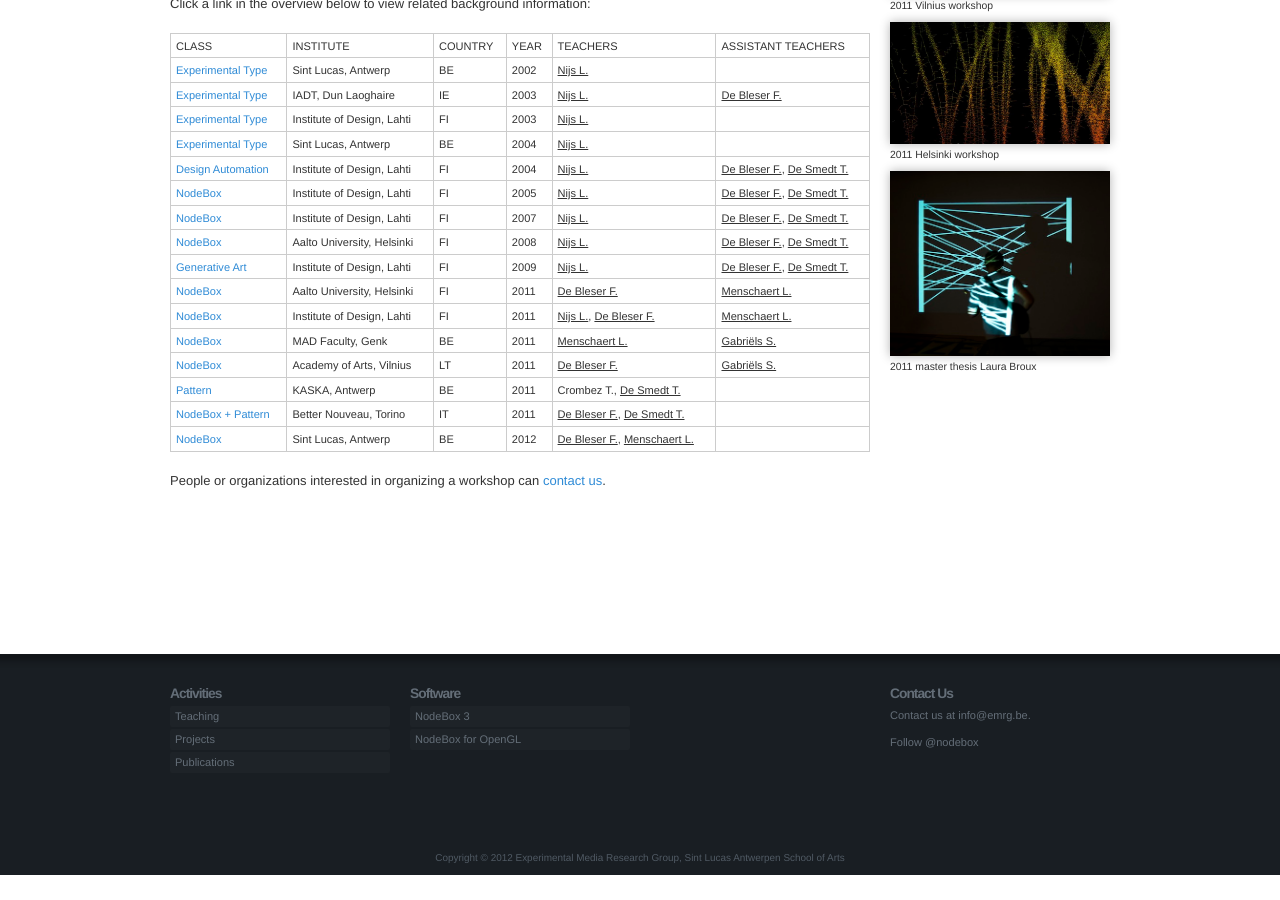
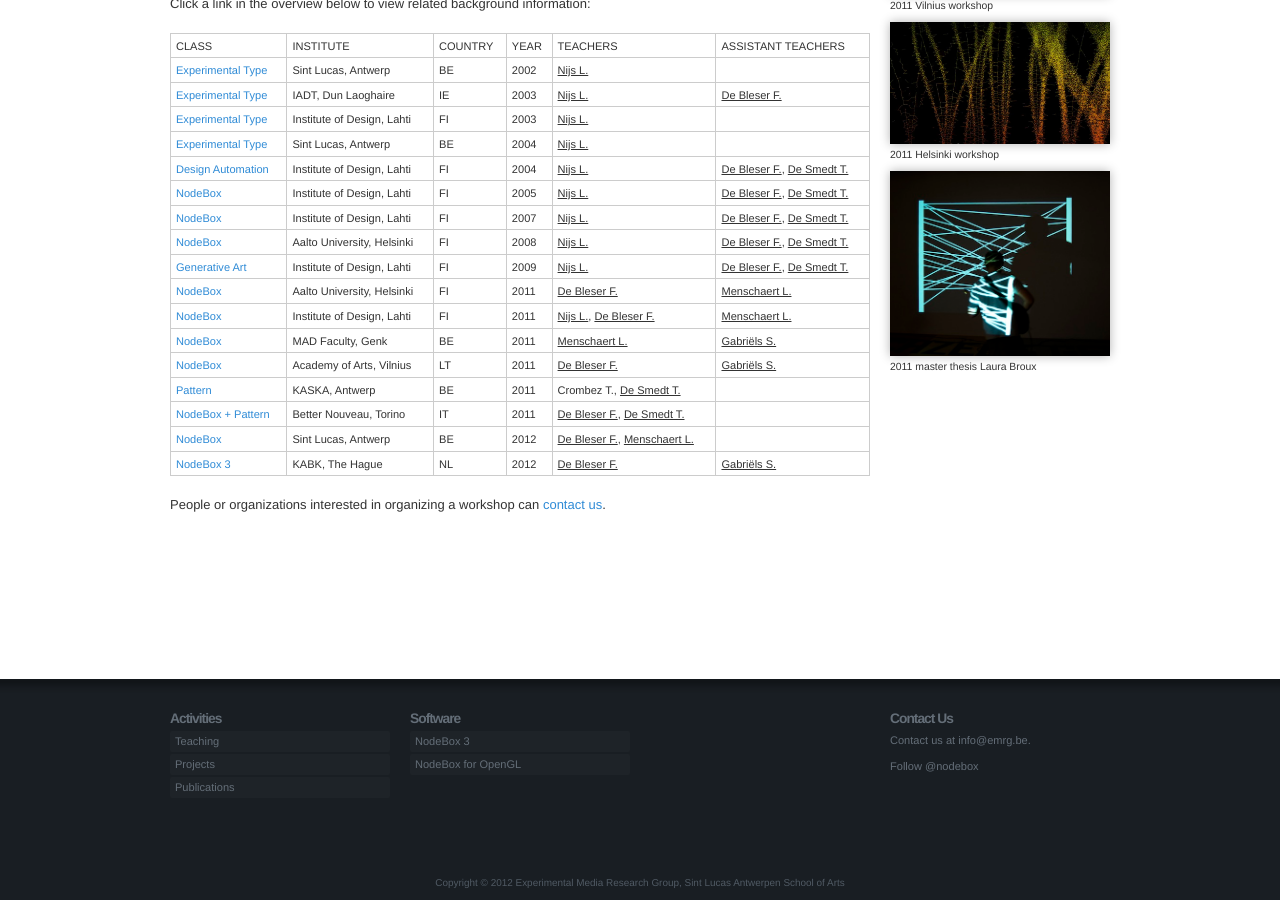
Before and after one commit to nodebox/emrg.be, a Jekyll site: the page built from teaching/index.md, in a window 1280 px wide and 900 px high, scrolled down 662 px. Built offline with Jekyll 4.4.1, drawn with Linux system fonts in a browser that asks for light colours; nearby versions of some CDN libraries; comment, search, counter and statistics services are not loaded; before the commit the page ends 1537 px from its top, so only the background shows below that.

Commit message:
Added The Hague workshop to table

```diff
--- a/teaching/index.md
+++ b/teaching/index.md
@@ -153,6 +153,14 @@
 		<td data-title="Teachers"><a href="../people/frederik-de-bleser.html" class="author">De Bleser F.</a>, <a href="../people/lieven-menschaert.html" class="author">Menschaert L.</a></td>
 		<td data-title="&nbsp;"></td>
 	</tr>
+	<tr>
+		<td data-title="Class"><a href="http://workshops.nodebox.net/2012-the-hague/">NodeBox 3</a></td>
+		<td data-title="Institute">KABK, The Hague</td>
+		<td data-title="Country">NL</td>
+		<td data-title="Year">2012</td>
+		<td data-title="Teachers"><a href="../people/frederik-de-bleser.html" class="author">De Bleser F.</a></td>
+		<td data-title="&nbsp;"><a href="../people/stefan-gabriels.html" class="author">Gabriëls S.</a></td>
+	</tr>
 </table>
 
 People or organizations interested in organizing a workshop can <a href="../contact/">contact us</a>.
```
